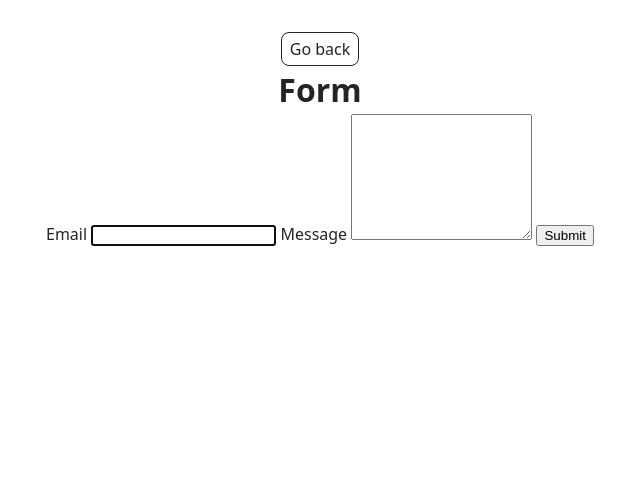
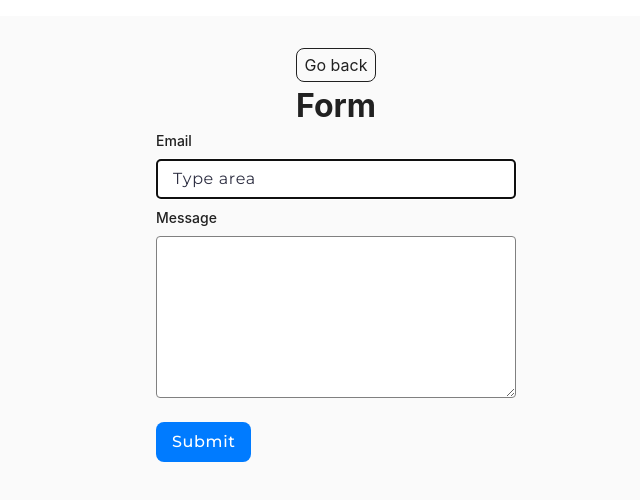
Before and after one commit to TimothyYur/goit-js-hw-09, a website built with Vite: page src/2-form.html in a window 1280 px wide. Shown: the whole page, without its empty margins (320-960 px from the left). Built offline with nearby package versions, Linux system fonts and the light colour scheme.

Commit message:
bug-fix/optimization/adding styles

```diff
--- a/src/2-form.html
+++ b/src/2-form.html
@@ -6,6 +6,10 @@
     <meta name="viewport" content="width=device-width, initial-scale=1.0" />
     <title>Page 3</title>
     <link rel="stylesheet" href="./css/styles.css" />
+    <link rel="stylesheet" href="./css/form.css" />
+      <link rel="preconnect" href="https://fonts.googleapis.com">
+    <link rel="preconnect" href="https://fonts.gstatic.com" crossorigin>
+    <link href="https://fonts.googleapis.com/css2?family=Montserrat:ital,wght@0,100..900;1,100..900&display=swap" rel="stylesheet">
   </head>
   <body>
     <main>
@@ -17,13 +21,13 @@
         <form class="feedback-form" autocomplete="off">
           <label>
             Email
-            <input class="form-input" type="email" name="email" autofocus />
+            <input class="form-input" placeholder="Type area" type="email" name="email" autofocus />
           </label>
           <label>
             Message
             <textarea class="form-textarea" name="message" rows="8"></textarea>
           </label>
-          <button type="submit">Submit</button>
+          <button class="form-button" type="submit">Submit</button>
         </form>
       </div>
     </main>
--- /dev/null
+++ b/src/css/form.css
@@ -0,0 +1,66 @@
+input{
+    font-family: "Montserrat", sans-serif;
+    border: 1px solid #808080;
+    border-radius: 4px;
+    width: auto;
+    height: 40px;
+    padding-left: 16px;
+}
+textarea{
+    font-family: "Montserrat", sans-serif;
+    border: 1px solid #808080;
+    border-radius: 4px;
+    width: auto;
+    padding: 16px;
+}
+input::placeholder{
+   color: #2e2f42;
+   font-family: "Montserrat", sans-serif;
+    font-weight: 400;
+    font-size: 16px;
+    letter-spacing: 0.04em;
+    color: #2e2f42;
+}
+input:hover{
+    border: 1px solid #000;
+}
+input:active{
+    border: 1px solid #808080;
+}
+.feedback-form{
+    display: flex;
+    flex-direction: column;
+    text-align: left;
+    max-width: 360px;
+    margin: 0 auto;
+}
+.feedback-form label{
+    font-size: 14px;
+    font-weight: 500;
+    display: flex;
+    flex-direction: column;
+    margin-bottom: 8px;
+    row-gap: 8px;
+}
+.feedback-form label :last-child{
+    margin-bottom: 0px;
+}
+.form-button{
+    width: 95px;
+    height: 40px;
+    margin-top: 16px;
+    padding: 8px 16px;
+    font-family: "Montserrat", sans-serif;
+    font-weight: 500;
+    font-size: 16px;
+    line-height: 150%;
+    letter-spacing: 0.04em;
+    color: #fff;
+    background-color: #007bff;
+    border: none;
+    border-radius: 8px;
+    cursor: pointer;
+}
+.form-button:hover{
+    background-color: #6c8cff;
+}
--- a/src/css/style.css
+++ b/src/css/gallery.css
@@ -1,4 +1,3 @@
-
 
 * {
   box-sizing: border-box;
--- a/src/css/styles.css
+++ b/src/css/styles.css
@@ -8,6 +8,8 @@
 @import url('./reset.css');
 @import url('./base.css');
 @import url('./container.css');
+@import url('./gallery.css');
+@import url('./form.css');
 
 /* Sections style */
 @import url('./header.css');
--- a/src/js/2-form.js
+++ b/src/js/2-form.js
@@ -1,39 +1,51 @@
 const USER_DATA = 'feedback-form-state';
-const form = document.querySelector(".feedback-form");
-const textarea = form.querySelector(".message")
 
 let formData = {
   email: '',
   message: '',
 };
 
-form.addEventListener("input", event => {
+document.addEventListener('DOMContentLoaded', () => {
+  const form = document.querySelector('.feedback-form');
+  if (!form) return;
+
+  const saved = localStorage.getItem(USER_DATA);
+  if (saved) {
+    try {
+      const data = JSON.parse(saved);
+      if (data?.email) {
+        formData.email = data.email;
+        form.elements.email.value = data.email;
+      }
+      if (data?.message) {
+        formData.message = data.message;
+        form.elements.message.value = data.message;
+      }
+    } catch {
+
+    }
+  }
+
+  form.addEventListener('input', () => {
     formData.email = form.elements.email.value;
     formData.message = form.elements.message.value;
 
-    const zip = JSON.stringify(formData);
-    localStorage.setItem(USER_DATA, zip)
-})
+    localStorage.setItem(USER_DATA, JSON.stringify(formData));
+  });
 
-document.addEventListener("DOMContentLoaded", (e) => {
-    const zip = localStorage.getItem(USER_DATA);
-    const data = JSON.parse(zip);
-    formData.email = data.email;
-    formData.message = data.message;
-    form.elements.email.value = data.email
-    form.elements.message.value = data.message
-})
+  form.addEventListener('submit', event => {
+    event.preventDefault();
 
-form.addEventListener('submit', event => {
-  event.preventDefault();
-  const form = event.target;
-  form.elements.email.value.trim();
-  form.elements.message.value.trim();
-  if (formData.email === '' || formData.message === '') {
-    alert('Fill please all fields');
-  } else {
-      console.log(formData)
-      localStorage.removeItem(USER_DATA);
-      form.reset();
-  }
+    formData.email = form.elements.email.value.trim();
+    formData.message = form.elements.message.value.trim();
+
+    if (!formData.email || !formData.message) {
+      alert('Fill please all fields');
+      return;
+    }
+
+    console.log(formData);
+    localStorage.removeItem(USER_DATA);
+    form.reset();
+  });
 });
```
Also changed, not shown: src/js/1-gallery.js (+4 -14 lines).
